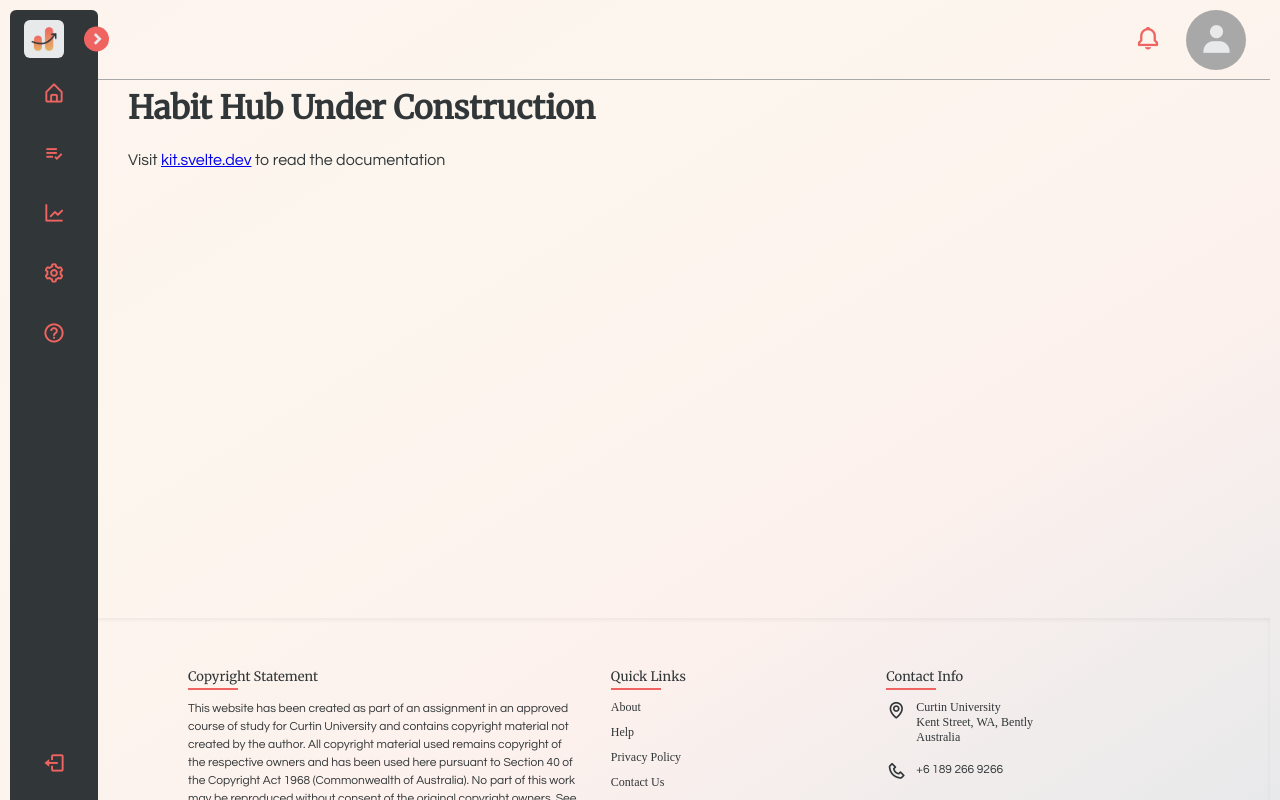
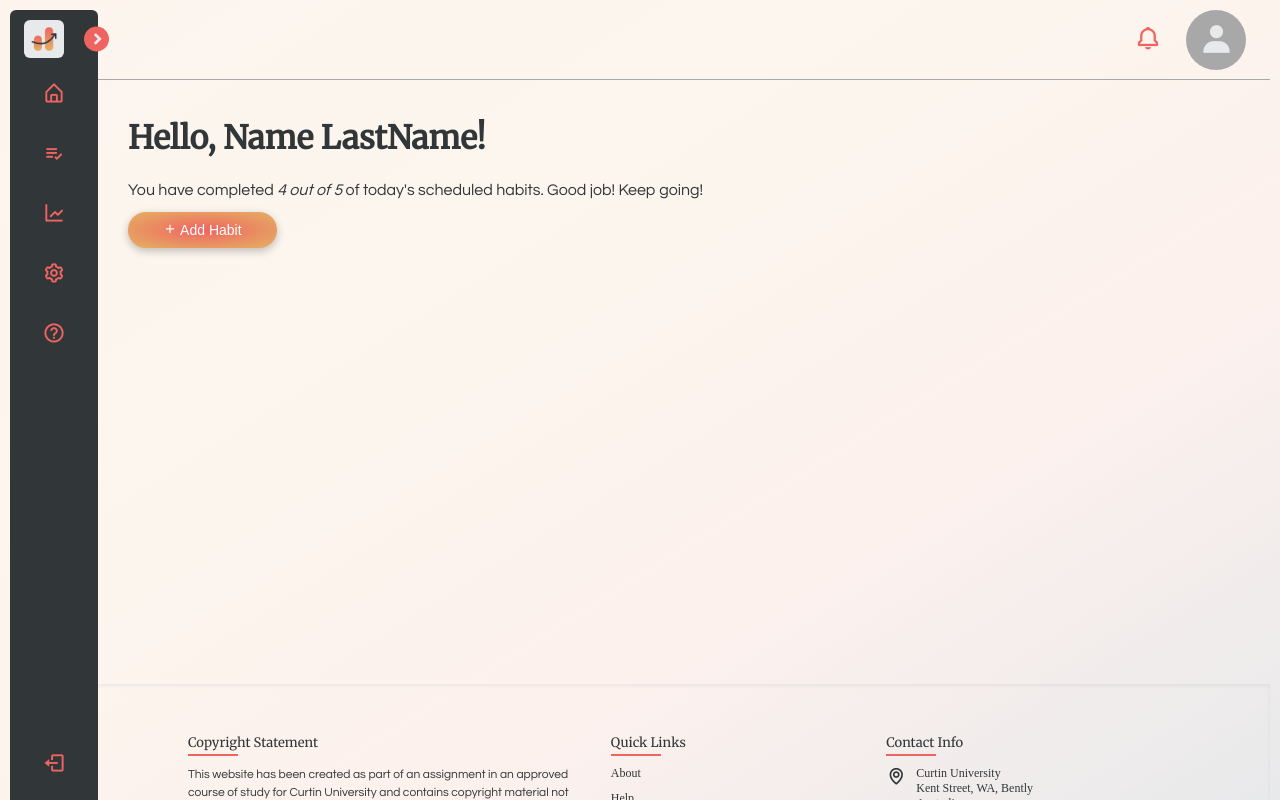
Before and after one commit to s3851446/habithub-frontend, a SvelteKit app in the folder WIP/habithub-frontend/: page / in a window 1280 px wide. Shown: the top 800 px of the page. Built offline with nearby package versions, Linux system fonts and the light colour scheme.

Commit message:
Creates Button component and replaces all buttons with it

```diff
--- a/WIP/habithub-frontend/src/app.scss
+++ b/WIP/habithub-frontend/src/app.scss
@@ -41,4 +41,5 @@ p {
 
 .body {
   padding: 8px 40px;
+  margin-top: 30px;
 }
--- /dev/null
+++ b/WIP/habithub-frontend/src/components/Button.svelte
@@ -0,0 +1,34 @@
+<button>
+    <slot></slot>
+</button>
+
+
+
+<style>
+    button {
+        border: none;
+        background-image: radial-gradient(#EF6461, #E4B363);
+        padding: 10px 35px;
+        border-radius: 50px;
+        color: #fff;
+        box-shadow: rgba(0, 0, 0, 0.24) 0px 3px 8px;
+        font-size: 14px;
+    }
+
+    button:hover {
+        font-size: 16px;
+    }
+
+    button:focus {
+        background: #EF6461;
+        color: #fff;
+        border: none;
+    }
+
+    slot {
+        display: flex;
+        flex-direction: row;
+        align-items: center;
+        justify-content: center;
+    }
+</style>
--- a/WIP/habithub-frontend/src/routes/+layout.svelte
+++ b/WIP/habithub-frontend/src/routes/+layout.svelte
@@ -5,7 +5,7 @@
   import Header from "../components/Header.svelte"
   import { onMount } from 'svelte'
 
-  onMount(()=>{
+  onMount(() => {
     const sidebar = document.querySelector(".sidebar"),
           toggle = document.querySelector(".toggle"),
           userPic = document.querySelector(".user-pic"),
--- a/WIP/habithub-frontend/src/routes/+page.svelte
+++ b/WIP/habithub-frontend/src/routes/+page.svelte
@@ -1,5 +1,24 @@
+<script>
+    import Button from "../components/Button.svelte"
+    import { onMount } from 'svelte'
+
+    onMount(() => {
+        const button = document.querySelector("button")
+
+        button.addEventListener("click", () => {
+        })
+
+        console.log(button)
+    })
+
+</script>
+
 <div class="body">
-    <h1>Habit Hub Under Construction</h1>
-    <p>Visit <a href="https://kit.svelte.dev">kit.svelte.dev</a>
-    to read the documentation</p>
+    <h1>Hello, Name LastName!</h1>
+    <p>You have completed <i>4 out of 5</i> of today's
+    scheduled habits. Good job! Keep going!</p>
+    <Button>
+        <i class='bx bx-plus'></i>
+        Add Habit
+    </Button>
 </div>
--- a/WIP/habithub-frontend/src/routes/login/+page.svelte
+++ b/WIP/habithub-frontend/src/routes/login/+page.svelte
@@ -1,5 +1,6 @@
 <script>
     import { onMount } from 'svelte'
+    import Button from "../../components/Button.svelte"
 
     onMount(() => {
         const btn = document.getElementById('do-thing')
@@ -51,5 +52,5 @@
 
 <div class="body">
     <h1>I am the Login page!</h1>
-    <button id="do-thing">Test a login</button>
+    <Button id="do-thing">Test a login</Button>
 </div>
```
